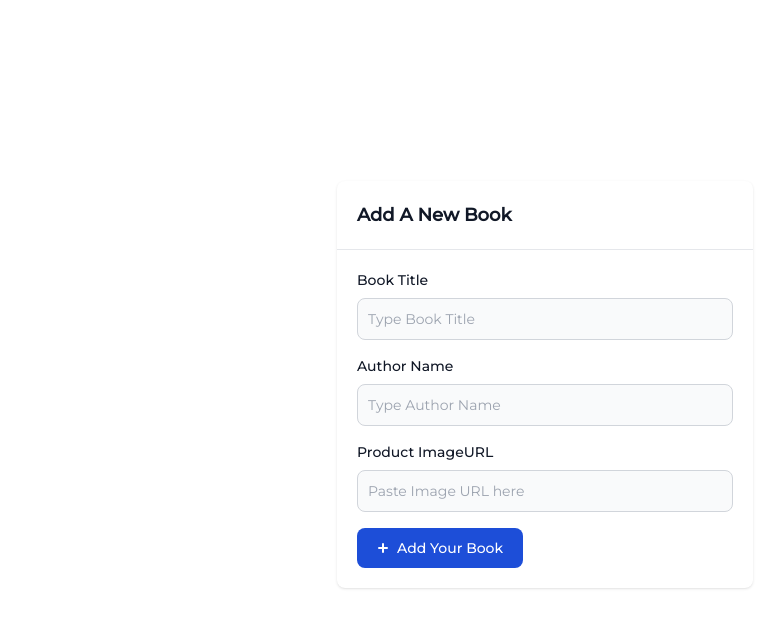
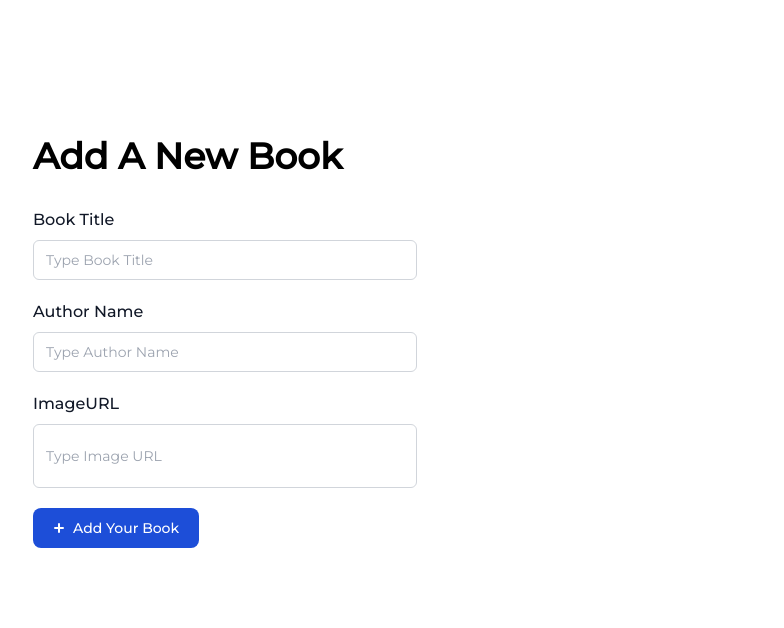
Before and after one commit to RafiaZeeshan14/Book-Store, a website with bundled scripts: page BookForm.html in a window 1280 px wide. Shown: the whole page, without its empty margins (95-879 px from the left). Built offline with nearby package versions, Linux system fonts and the light colour scheme; no server answers.

Commit message:
Edited Ui of Form & completed the left things , almost completed

```diff
--- a/BookForm.html
+++ b/BookForm.html
@@ -33,24 +33,30 @@
 
     <br><br><br>
 
-    <div class="md:flex h-screen  ">
-        <div class="  flex items-center justify-start overflow-y-auto overflow-x-hidden fixed top-0 right-0 left-0 z-50 justify-center items-center w-full md:inset-0 h-[calc(100%-1rem)] max-h-full">
+
+
+
+    <!-- <div class="mx-auto max-w-7xl lg:grid lg:grid-cols-12 lg:gap-x-8 lg:px-8 ">
+
+            <div class="flex flex-col justify-center px-4 py-12 md:py-16 lg:col-span-7 lg:gap-x-6 lg:px-6 xl:col-span-6">
+
+                <div class=" overflow-y-auto overflow-x-hidden top-0 right-0 left-0 z-50 justify-center items-center w-full md:inset-0 h-[calc(100%-1rem)] max-h-full">
                   <div class="relative p-4 w-full max-w-md max-h-full">
-                <!-- Modal content -->
-                <div class="relative bg-white rounded-lg shadow dark:bg-gray-700">
-                    <!-- Modal header -->
+
+                      <div class="relative  rounded-lg shadow bg-opacity-30 bg-black">
+
                           <div class="flex items-center justify-between p-4 md:p-5 border-b rounded-t dark:border-gray-600">
-                        <h3 class="text-lg font-semibold text-gray-900 dark:text-white">
+                              <h3 class="text-lg font-semibold text-gray-900 ">
                                   Add A New Book
                               </h3>
 
                           </div>
-                    <!-- Modal body -->
+
                           <form id="add-book-form" class="p-4 md:p-5">
                               <div class="grid gap-4 mb-4 grid-cols-2">
                                   <div class="col-span-2">
                                       <label for="title"
-                                    class="block mb-2 text-sm font-medium text-gray-900 dark:text-white">Book
+                                          class="block mb-2 text-sm font-medium text-gray-900 ">Book
                                           Title</label>
                                       <input id="add-title" type="text" name="title" id="title"
                                           class="bg-gray-50 border border-gray-300 text-gray-900 text-sm rounded-lg focus:ring-primary-600 focus:border-primary-600 block w-full p-2.5 dark:bg-gray-600 dark:border-gray-500 dark:placeholder-gray-400 dark:text-white dark:focus:ring-primary-500 dark:focus:border-primary-500"
@@ -58,7 +64,7 @@
                                   </div>
                                   <div class="col-span-2">
                                       <label for="Aname"
-                                    class="block mb-2 text-sm font-medium text-gray-900 dark:text-white">Author
+                                          class="block mb-2 text-sm font-medium text-gray-900 ">Author
                                           Name</label>
                                       <input id="add-author" type="text" name="Aname" id="Aname"
                                           class="bg-gray-50 border border-gray-300 text-gray-900 text-sm rounded-lg focus:ring-primary-600 focus:border-primary-600 block w-full p-2.5 dark:bg-gray-600 dark:border-gray-500 dark:placeholder-gray-400 dark:text-white dark:focus:ring-primary-500 dark:focus:border-primary-500"
@@ -66,7 +72,7 @@
                                   </div>
                                   <div class="col-span-2">
                                       <label for="add-image"
-                                    class="block mb-2 text-sm font-medium text-gray-900 dark:text-white">Product
+                                          class="block mb-2 text-sm font-medium text-gray-900 ">Product
                                           ImageURL</label>
                                       <input id="add-image" rows="4"
                                           class="block p-2.5 w-full text-sm text-gray-900 bg-gray-50 rounded-lg border border-gray-300 focus:ring-blue-500 focus:border-blue-500 dark:bg-gray-600 dark:border-gray-500 dark:placeholder-gray-400 dark:text-white dark:focus:ring-blue-500 dark:focus:border-blue-500"
@@ -87,16 +93,81 @@
                       </div>
                   </div>
               </div>
-        <!-- Second DIv -->
-        <div class="overflow-hidden  bg-cover bg-center flex-1" id="book-list">
-            <!-- <img src="Images/Background-Library.jpg" alt="" class=""> -->
-        </div>
+
+
+
               </div>
 
 
 
+        <div class="relative lg:col-span-5 lg:-mr-8 xl:col-span-6" id="book-list">
 
-<script src="BookForm.js"></script>
+        </div>
+      </div> -->
+
+
+    <section>
+        <div class="grid grid-cols-1 lg:grid-cols-2">
+            <div class="flex items-center justify-center px-4 py-10 sm:px-6 sm:py-16 lg:px-8 lg:py-21">
+
+                <div class="xl:mx-auto xl:w-full xl:max-w-sm 2xl:max-w-md">
+
+                    <h2 class="text-3xl font-bold leading-tight text-black sm:text-4xl">Add A New Book</h2>
+
+                    <form action="#" id="add-book-form" class="mt-8">
+                        <div class="space-y-5">
+                            <div>
+                                <label  for="add-title" class="text-base font-medium text-gray-900">Book Title</label>
+                                <div class="mt-2">
+                                    <input id="add-title"
+                                        class="flex h-10 w-full rounded-md border border-gray-300 bg-transparent px-3 py-2 text-sm placeholder:text-gray-400 focus:outline-none focus:ring-1 focus:ring-gray-400 focus:ring-offset-1 disabled:cursor-not-allowed disabled:opacity-50"
+                                        type="text" placeholder="Type Book Title" />
+                                </div>
+                            </div>
+                            <div>
+                                <div class="flex items-center justify-between">
+                                    <label  for="add-author" class="text-base font-medium text-gray-900"> Author Name</label>
+                                </div>
+                                <div class="mt-2">
+                                    <input id="add-author"
+                                        class="flex h-10 w-full rounded-md border border-gray-300 bg-transparent px-3 py-2 text-sm placeholder:text-gray-400 focus:outline-none focus:ring-1 focus:ring-gray-400 focus:ring-offset-1 disabled:cursor-not-allowed disabled:opacity-50"
+                                        type="text" placeholder="Type Author Name" />
+                                </div>
+                            </div>
+                            <div>
+                                <label for="add-image" class="text-base font-medium text-gray-900">ImageURL</label>
+                                <div class="mt-2">
+                                  <input id="add-image" rows="4"
+                                    class="flex h-16 w-full rounded-md border border-gray-300 bg-transparent px-3 py-2 text-sm placeholder:text-gray-400 focus:outline-none focus:ring-1 focus:ring-gray-400 focus:ring-offset-1 disabled:cursor-not-allowed disabled:opacity-50"
+                                    type="text"
+                                    placeholder="Type Image URL"/>
+                                </div>
+                              </div>
+
+                            <div>
+                                <button  id="add-button"
+                                class="text-white inline-flex items-center bg-blue-700 hover:bg-blue-800 focus:ring-4 focus:outline-none focus:ring-blue-300 font-medium rounded-lg text-sm px-5 py-2.5 text-center dark:bg-blue-600 dark:hover:bg-blue-700 dark:focus:ring-blue-800">
+                                <svg class="me-1 -ms-1 w-5 h-5" fill="currentColor" viewBox="0 0 20 20"
+                                    xmlns="http://www.w3.org/2000/svg">
+                                    <path fill-rule="evenodd"
+                                        d="M10 5a1 1 0 011 1v3h3a1 1 0 110 2h-3v3a1 1 0 11-2 0v-3H6a1 1 0 110-2h3V6a1 1 0 011-1z"
+                                        clip-rule="evenodd"></path>
+                                </svg>
+                                Add Your Book
+                            </button>
+                            </div>
+                        </div>
+                    </form>
+                </div>
+            </div>
+            <div class="overflow-hidden grid grid-cols-1 md:grid-cols-2 sm:grid-cols-2 lg:grid-cols-2 gap-3 min-[1025px]:grid-cols-2 min-[1260px]:grid-cols-2" id="book-list">
+
+            </div>
+        </div>
+    </section>
+
+
+    <script src="BookForm.js" type="module"></script>
 </body>
 
 </html>
@@ -111,12 +182,11 @@
 
 
 
-<!-- <div class="card-container grid grid-cols-1 md:grid-cols-2 sm:grid-cols-2 lg:grid-cols-4 gap-0 min-[1025px]:grid-cols-2 min-[1260px]:grid-cols-4"></div>
-    -->
-<div id="book-list"
+
+<!-- <div id="book-list"
     class=" grid grid-cols-1 md:grid-cols-2 sm:grid-cols-2 lg:grid-cols-4 gap-0 min-[1025px]:grid-cols-2 min-[1260px]:grid-cols-4">
-    <!-- This div will be populated with books dynamically -->
-</div>
+
+</div> -->
 <script src="BookForm.js" type="module"></script>
 </body>
 
```
Also changed, not shown: index.html (+9 -7 lines), BookForm.js (line endings or trailing spaces). Lines whose indentation alone changed are shown as unchanged.
